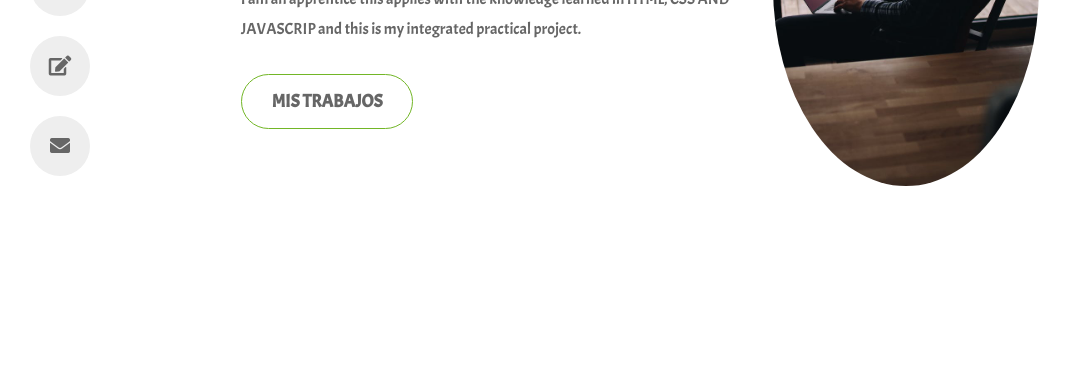
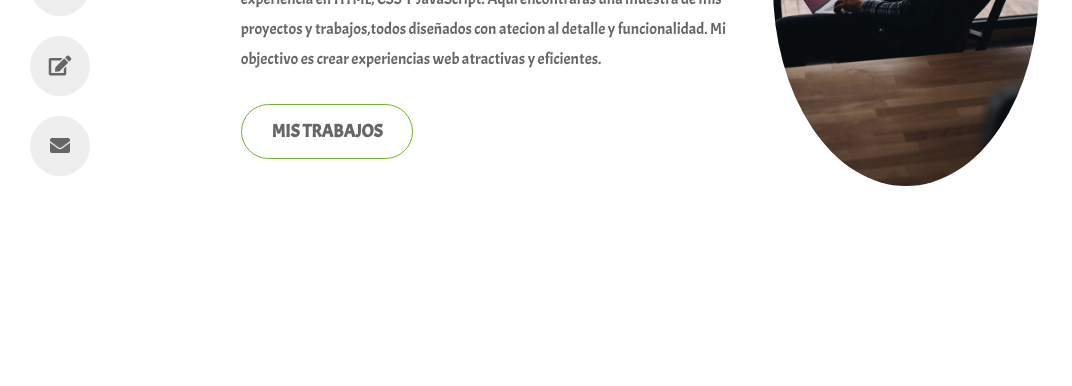
Before and after one commit to Carlit8os/portafolio, a plain HTML site: page index.html in a window 1280 px wide. Shown: the part 414-800 px from the top of the page, without its empty margins (0-1072 px from the left). Drawn offline with Linux system fonts and the light colour scheme.

Commit message:
Update index.html

```diff
--- a/index.html
+++ b/index.html
@@ -6,6 +6,7 @@
     <title>Diseñador</title>
     <link rel="stylesheet" href="styles.css">
     <link rel="stylesheet" href=https://cdnjs.cloudflare.com/ajax/libs/font-awesome/5.15.4/css/all.min.css>
+    <link rel="icon" type="png/jpeg" href="imagenes/suitcase.png" />
 </head>
 <body>
     <!-- menu -->
@@ -36,7 +37,10 @@
             <div class="presentacion">
                 <div class="presentacion-text">
                     <h1><span class="txtespecial">Soy Jean Carlos</span><br>PROYECTO PRACTICO INTEGRAD0</h1>
-                    <p>I am an apprentice this applies with the knowledge learned in HTML, CSS AND JAVASCRIP and this is my integrated practical project.</p>
+                    <p>¡Bienvenido a mi portafolio! Soy  Jean Carlos un pasianado desarrollador web con experiencia en HTML, CSS Y
+                        JavaScript. Aqui encontraras una muestra de mis proyectos y trabajos,todos diseñados con
+                        atecion al detalle y funcionalidad. Mi objectivo es crear experiencias web atractivas y
+                        eficientes.</p>
                     <button class="boton">MIS TRABAJOS</button>
                 </div>
                 <div class="imagenes">
@@ -45,10 +49,5 @@
             </div>
         </section>
 
-
-
-
-
-    <script src="main.js"></script>
 </body>
 </html>
```
